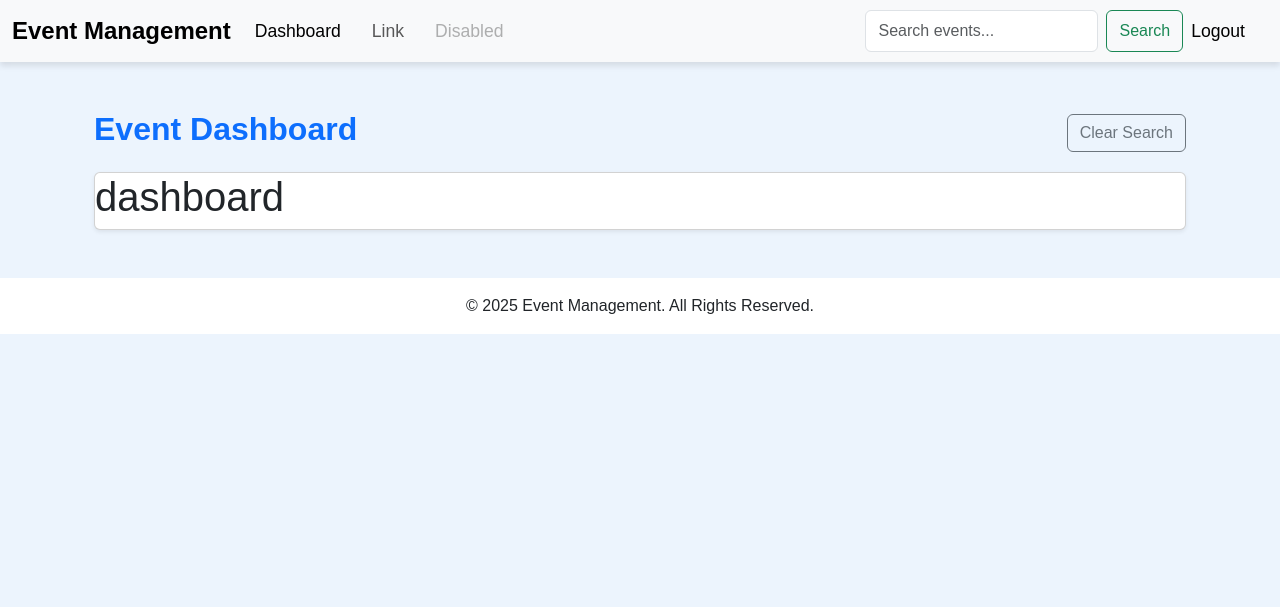
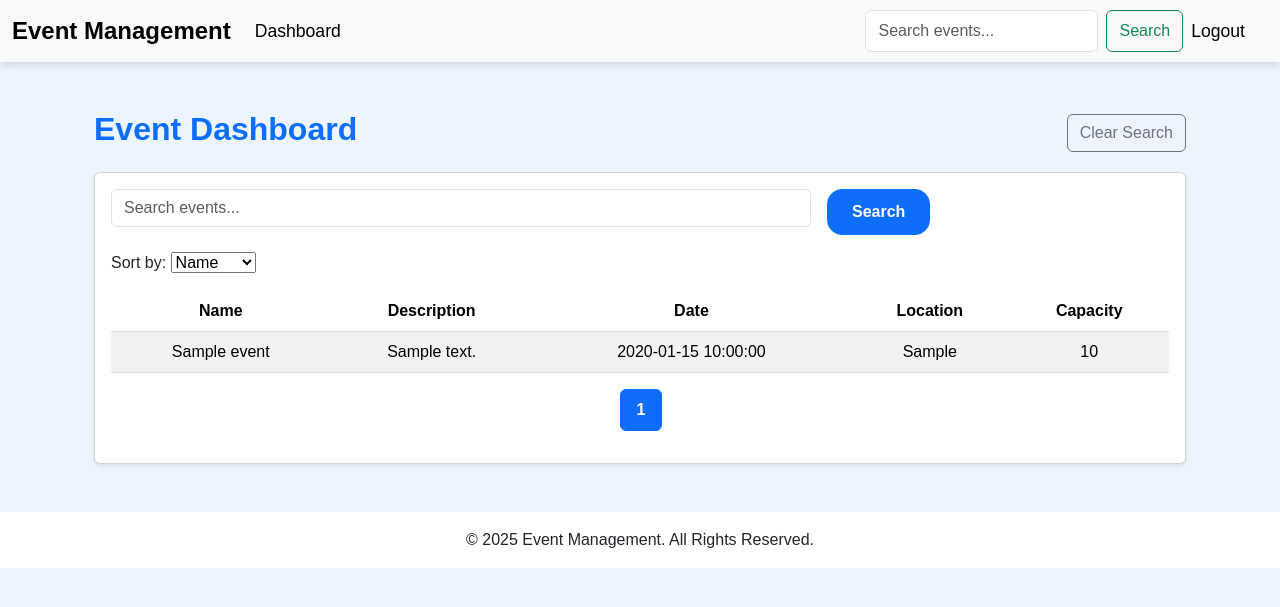
Before and after one commit to nrshagor/event-management-system, a PHP site: page /event-management-system/dashboard.php in a window 1280 px wide. Shown: the top 607 px of the page. Run offline with PHP 8.4, Linux system fonts and the light colour scheme; the visitor is signed in with stand-in values (Sample User, id 1); tables that the repository leaves empty hold one stand-in row (values such as "Sample post").

Commit message:
dashboard

```diff
--- a/app/views/header.php
+++ b/app/views/header.php
@@ -39,17 +39,17 @@
                                 <a class="nav-link active" aria-current="page" href="<?= BASE_URL ?>dashboard.php">Dashboard </a>
                             </li>
                         <?php endif; ?>
-                        <li class="nav-item">
-                            <a class="nav-link" href="#">Link</a>
-                        </li>
-                        <li class="nav-item">
-                            <a class="nav-link disabled" aria-disabled="true">Disabled</a>
-                        </li>
+                        <?php if (isset($_SESSION['role']) && $_SESSION['role'] === 'super_admin'): ?>
+                            <li class="nav-item"><a class="nav-link" href="<?= BASE_URL ?>manage_users.php">Manage Users</a></li>
+                        <?php endif; ?>
+
+
                     </ul>
-                    <form class="d-flex" role="search" action="" method="GET">
+                    <form class="d-flex" role="search" action="<?= BASE_URL ?>search_results.php" method="GET">
                         <input class="form-control me-2" type="search" name="search" placeholder="Search events..." aria-label="Search">
-                        <button class="btn btn-outline-success">Search</button>
+                        <button class="btn btn-outline-success" type="submit">Search</button>
                     </form>
+
                     <?php if (isset($_SESSION['user_id'])): ?>
                         <ul class="navbar-nav">
                             <li class="nav-item">
--- a/dashboard.php
+++ b/dashboard.php
@@ -1,13 +1,27 @@
 <?php
 require_once __DIR__ . '/app/config.php';
-
+require_once __DIR__ . '/app/controllers/EventController.php';
 
 // Check authentication
 if (!isset($_SESSION['user_id'])) {
-    redirect('login.php');
+    redirect('public/login.php');
 }
 
+$eventController = new EventController($pdo);
 
+// Pagination settings
+$limit = 10;
+$page = isset($_GET['page']) ? (int)$_GET['page'] : 1;
+$offset = ($page - 1) * $limit;
+
+// Sorting and filtering
+$sort = isset($_GET['sort']) ? $_GET['sort'] : 'name';
+$search = isset($_GET['search']) ? trim($_GET['search']) : '';
+
+// Get paginated events
+$events = $eventController->getPaginatedEvents($limit, $offset, $sort, $search);
+$totalEvents = $eventController->getTotalEventsCount($search);
+$totalPages = ceil($totalEvents / $limit);
 ?>
 
 <?php include __DIR__ . '/app/views/header.php'; ?>
@@ -19,7 +33,67 @@ if (!isset($_SESSION['user_id'])) {
     </div>
 
     <div class="card shadow-sm">
-        <h1>dashboard</h1>
+        <div class="card-body">
+            <form method="GET" class="row g-3 mb-3">
+                <div class="col-md-8">
+                    <input type="text" name="search" class="form-control" placeholder="Search events..." value="<?= htmlspecialchars($search) ?>">
+                </div>
+                <div class="col-md-4 text-md-right">
+                    <button type="submit" class="btn btn-primary">Search</button>
+                </div>
+            </form>
+
+            <form method="GET" class="form-inline mb-3">
+                <input type="hidden" name="search" value="<?= htmlspecialchars($search) ?>">
+                <label class="mr-2">Sort by:</label>
+                <select name="sort" class="custom-select w-auto" onchange="this.form.submit()">
+                    <option value="name" <?= $sort == 'name' ? 'selected' : '' ?>>Name</option>
+                    <option value="date" <?= $sort == 'date' ? 'selected' : '' ?>>Date</option>
+                    <option value="capacity" <?= $sort == 'capacity' ? 'selected' : '' ?>>Capacity</option>
+                </select>
+            </form>
+
+            <div class="table-responsive">
+                <table class="table table-hover table-striped">
+                    <thead class="thead-dark">
+                        <tr>
+                            <th>Name</th>
+                            <th>Description</th>
+                            <th>Date</th>
+                            <th>Location</th>
+                            <th>Capacity</th>
+                        </tr>
+                    </thead>
+                    <tbody>
+                        <?php if (!empty($events)): ?>
+                            <?php foreach ($events as $event): ?>
+                                <tr>
+                                    <td><?= htmlspecialchars($event['name']) ?></td>
+                                    <td><?= htmlspecialchars($event['description']) ?></td>
+                                    <td><?= htmlspecialchars($event['date']) ?></td>
+                                    <td><?= htmlspecialchars($event['location']) ?></td>
+                                    <td><?= htmlspecialchars($event['capacity']) ?></td>
+                                </tr>
+                            <?php endforeach; ?>
+                        <?php else: ?>
+                            <tr>
+                                <td colspan="5" class="text-center text-muted">No events found.</td>
+                            </tr>
+                        <?php endif; ?>
+                    </tbody>
+                </table>
+            </div>
+
+            <nav aria-label="Page navigation">
+                <ul class="pagination justify-content-center">
+                    <?php for ($i = 1; $i <= $totalPages; $i++): ?>
+                        <li class="page-item <?= ($i == $page) ? 'active' : '' ?>">
+                            <a class="page-link" href="?page=<?= $i ?>&sort=<?= htmlspecialchars($sort) ?>&search=<?= urlencode($search) ?>"><?= $i ?></a>
+                        </li>
+                    <?php endfor; ?>
+                </ul>
+            </nav>
+        </div>
     </div>
 </div>
 
```
